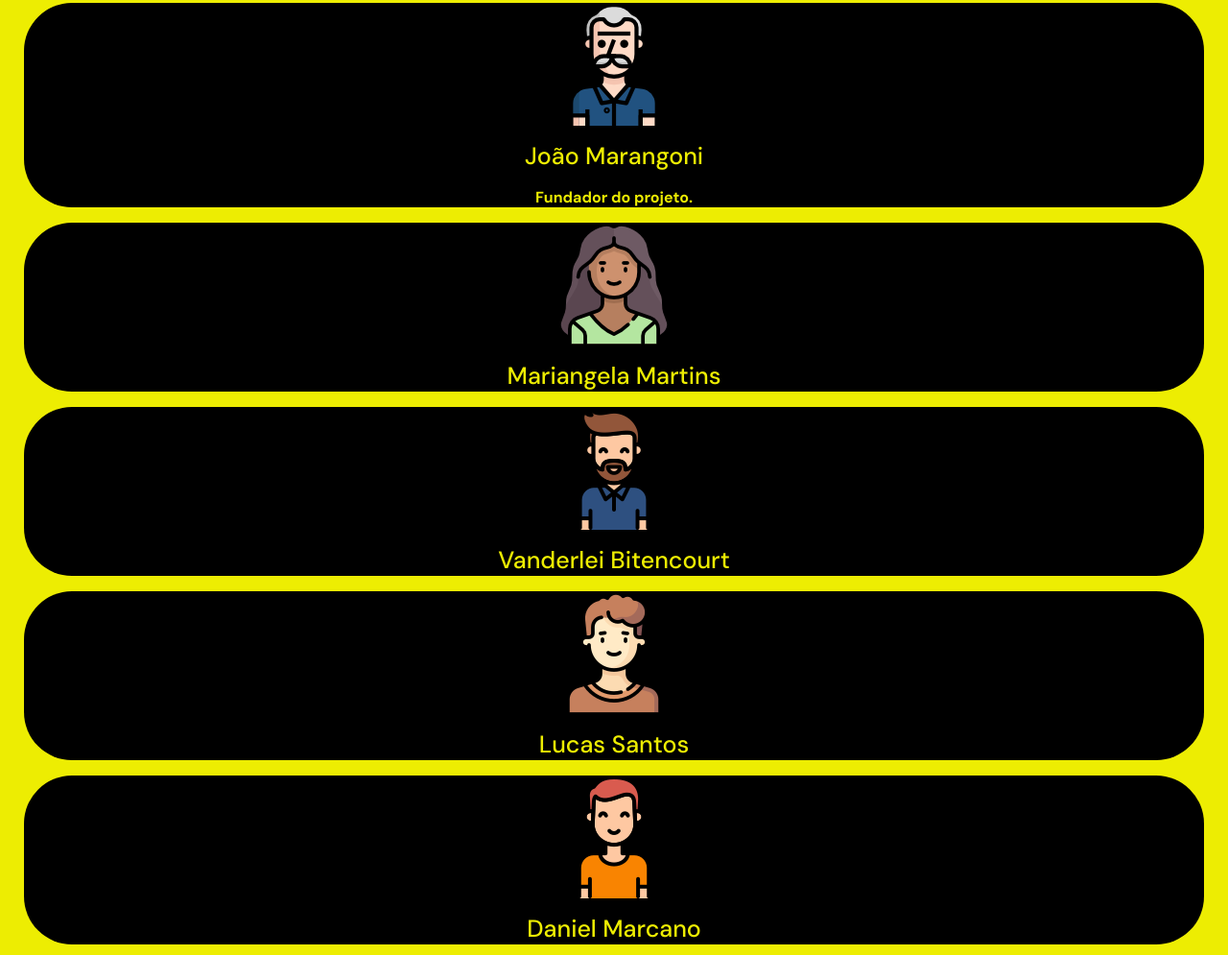
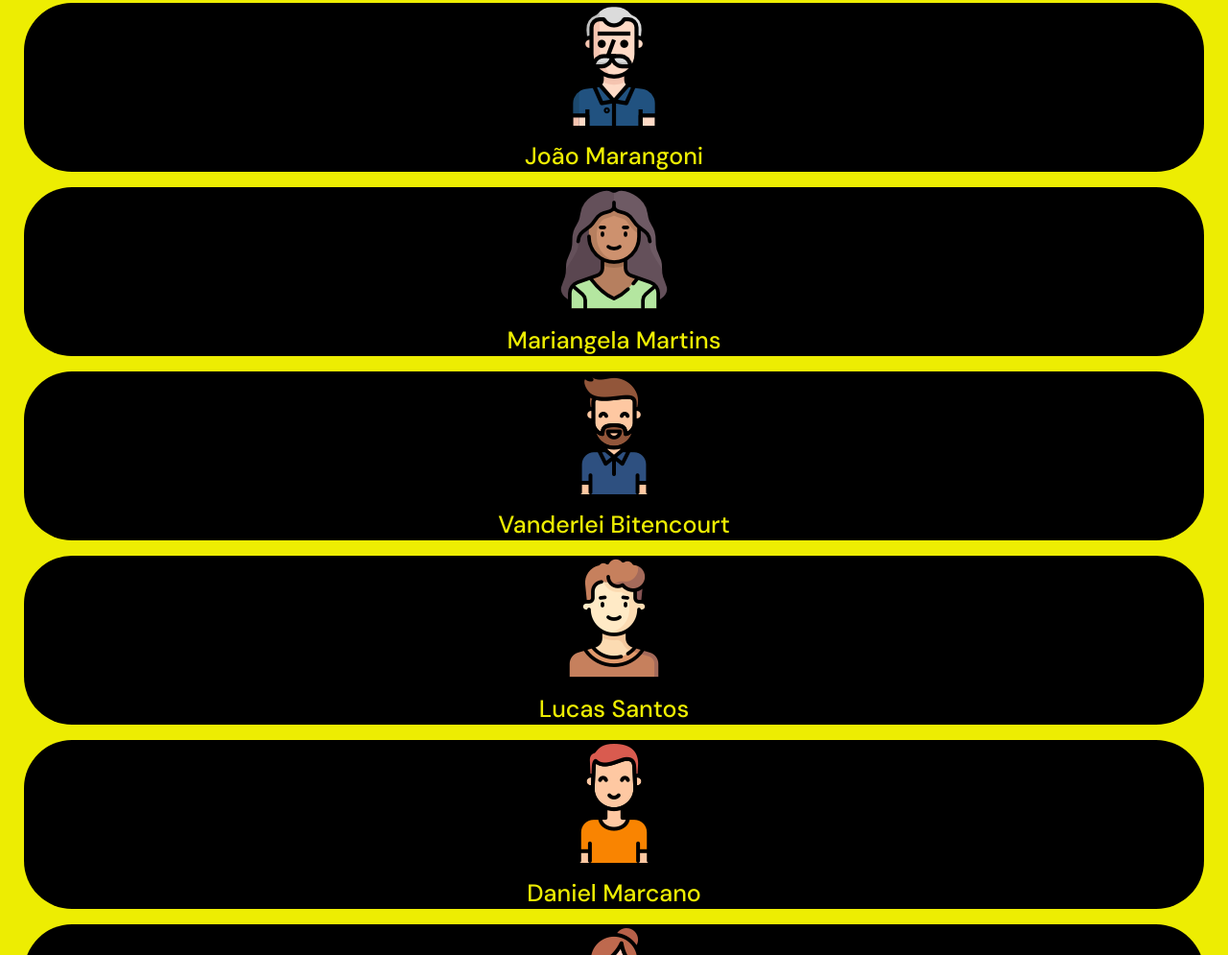
Before and after one commit to popearaujo215/Projetoteste, a plain HTML site: page index.html in a window 1280 px wide. Shown: the part 5008-6003 px from the top of the page at 96% size. Drawn offline with Linux system fonts and the light colour scheme.

Commit message:
Update index.html

```diff
--- a/index.html
+++ b/index.html
@@ -356,7 +356,7 @@ Assim, a história de João é um testemunho de como um simples gesto de generos
                     <div class="box">
                         <img src="imagens/homem.png" alt="homem">
                         <div class="text">João Marangoni</div>
-                        <p>Fundador do projeto.</p>
+                        <p></p>
                     </div>
                 </div>
 
```
